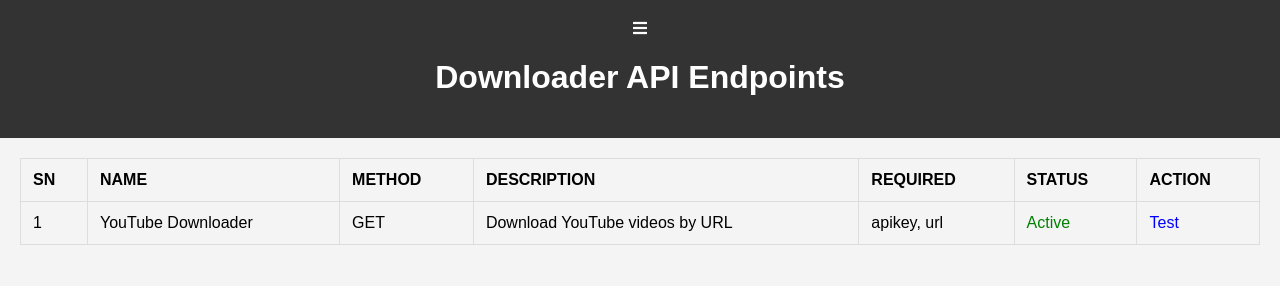
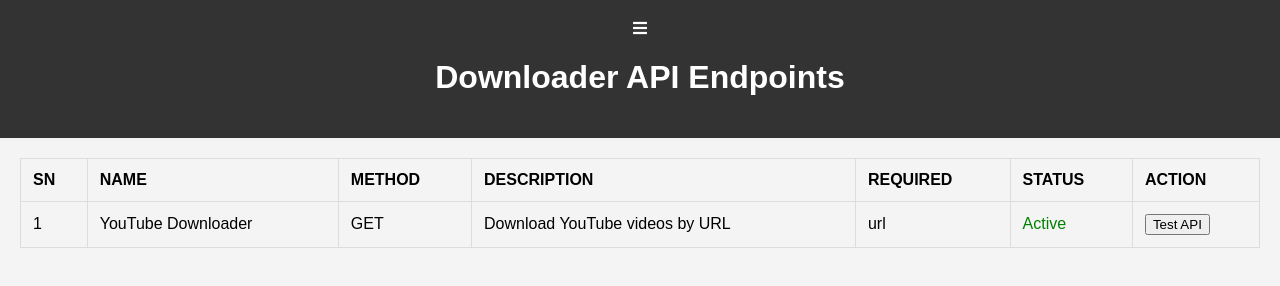
Before and after one commit to efeurhobopatricia/empire-md-api, a website: page site/index.html in a window 1280 px wide. Drawn offline with Linux system fonts and the light colour scheme.

Commit message:
Update index.html

```diff
--- a/site/index.html
+++ b/site/index.html
@@ -12,6 +12,7 @@
         <i class="fas fa-bars"></i>
         <h1>Downloader API Endpoints</h1>
     </div>
+
     <div class="container">
         <table>
             <thead>
@@ -31,14 +32,18 @@
                     <td>YouTube Downloader</td>
                     <td>GET</td>
                     <td>Download YouTube videos by URL</td>
-                    <td>apikey, url</td>
+                    <td>url</td>
                     <td><span class="status-active">Active</span></td>
-                    <td><a href="https://empire-md-api.onrender.com/api/youtube-downloader?url=https://youtu.be/sqRyCXglnb0?si=yHgfNaijLlvBCTou" class="action-test" target="_blank">Test</a></td>
+                    <td>
+                        <a href="https://empire-md-api.onrender.com/api/youtube-downloader?url=https://youtu.be/sqRyCXglnb0?si=yHgfNaijLlvBCTou"
+                           class="action-test"
+                           target="_blank">
+                           <button>Test API</button>
+                        </a>
+                    </td>
                 </tr>
             </tbody>
         </table>
     </div>
-
-    <script src="script.js"></script>
 </body>
 </html>
```
